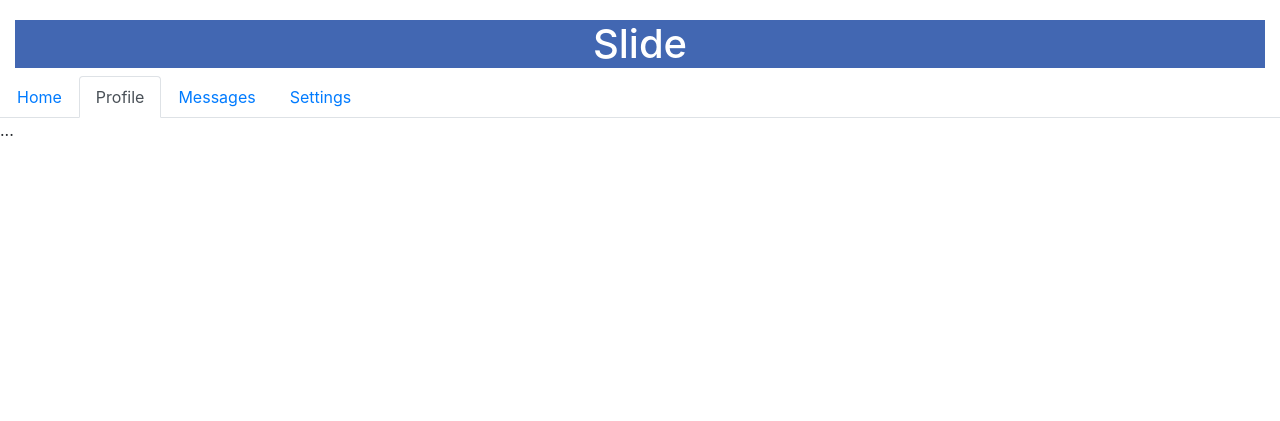
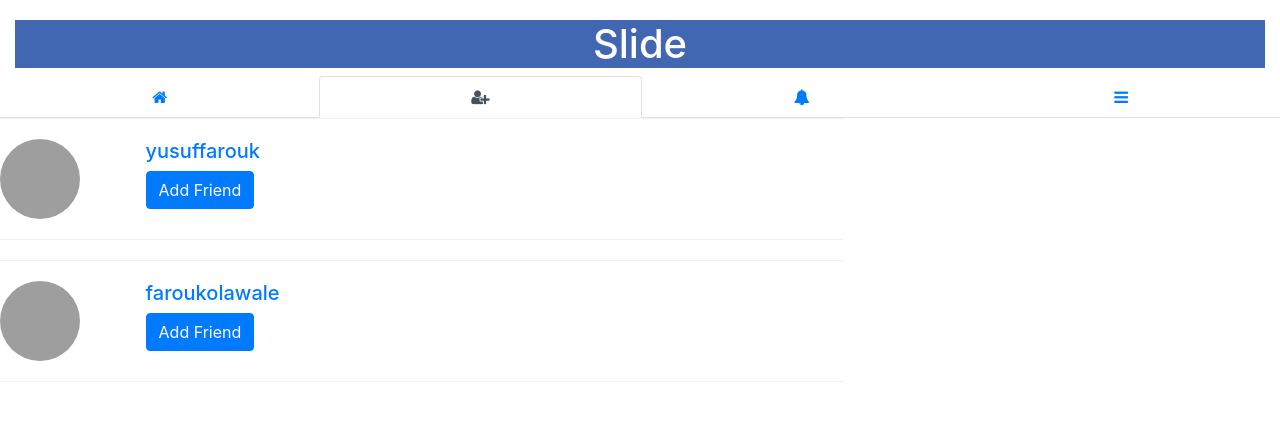
Before and after one commit to Znydee/slide, a Django app: page / in a window 1280 px wide, after a click that opens the changed part. Shown: the top 421 px of the page. Run offline with Django 4.2, Linux system fonts and the light colour scheme; a user stored in the database is signed in; data comes from the database, SQL or seed files in the repository; both versions use the stored data as it was after the commit; some libraries are stand-ins or nearby versions; grey boxes are pictures that could not be loaded.

Commit message:
worked on the friend suggestion feature and also completed the comment feature in both the index

```diff
--- a/slide/urls.py
+++ b/slide/urls.py
@@ -17,7 +17,7 @@ from django.contrib import admin
 from django.urls import path,include
 from django.conf import settings
 from django.conf.urls.static import static
-from users.views import register,send_friend_request,suggested_user_list,cancel_friend_request,accept_friend_request, decline_friend_request,like_post
+from users.views import register,send_friend_request,cancel_friend_request,accept_friend_request, decline_friend_request,like_post
 from django.contrib.auth import views as auth_views
 urlpatterns = [
     path('admin/', admin.site.urls),
--- a/users/templates/users/index.html
+++ b/users/templates/users/index.html
@@ -17,18 +17,18 @@
         <h1 class="text-center" style="background:#4267B2;  color: white">Slide</h1>
 </div>
 <!-- Nav tabs -->
-<ul class="nav nav-tabs" id="myTab" role="tablist">
+<ul class="nav nav-tabs nav-fill" id="myTab" role="tablist">
   <li class="nav-item" role="presentation">
-    <a class="nav-link active" id="home-tab" data-toggle="tab" href="#home" role="tab" aria-controls="home" aria-selected="true">Home</a>
+    <a class="nav-link active" id="home-tab" data-toggle="tab" href="#home" role="tab" aria-controls="home" aria-selected="true"><i class="fa fa-home "></i></a>
   </li>
   <li class="nav-item" role="presentation">
-    <a class="nav-link" id="profile-tab" data-toggle="tab" href="#profile" role="tab" aria-controls="profile" aria-selected="false">Profile</a>
+    <a class="nav-link" id="profile-tab" data-toggle="tab" href="#profile" role="tab" aria-controls="profile" aria-selected="false"><i class="fa fa-user-plus"></i></a>
   </li>
   <li class="nav-item" role="presentation">
-    <a class="nav-link" id="messages-tab" data-toggle="tab" href="#messages" role="tab" aria-controls="messages" aria-selected="false">Messages</a>
+    <a class="nav-link" id="messages-tab" data-toggle="tab" href="#messages" role="tab" aria-controls="messages" aria-selected="false"><i class="fa fa-bell "></i></a>
   </li>
   <li class="nav-item" role="presentation">
-    <a class="nav-link" id="settings-tab" data-toggle="tab" href="#settings" role="tab" aria-controls="settings" aria-selected="false">Settings</a>
+    <a class="nav-link" id="settings-tab" data-toggle="tab" href="#settings" role="tab" aria-controls="settings" aria-selected="false"><i class="fa fa-bars "></i></a>
   </li>
 </ul>
 
@@ -82,13 +82,66 @@
  {%endfor%}
  </div>
   </div>
-  <div class="tab-pane" id="profile" role="tabpanel" aria-labelledby="profile-tab">...</div>
+  <div class="tab-pane" id="profile" role="tabpanel" aria-labelledby="profile-tab">
+      {% for item in friends_suggestion %}
+      <div class="row">
+        <div class="col-md-8">
+            <div class="people-nearby">
+              <div class="nearby-user">
+                <div class="row">
+                  <div class="col-md-2 col-sm-2">
+                    <img src="https://bootdey.com/img/Content/avatar/avatar7.png" alt="user" class="profile-photo-lg">
+                  </div>
+                  <div class="col-md-4 col-sm-4">
+                        <h5><a href="#" class="profile-link">{{item.username}}</a></h5>            <button class="sbtn btn-primary btn pull-left"  id="ad{{item.username}}">Add Friend</button>
+                  </div>
+                </div>
+              </div>
+            </div>
+    	</div>
+	</div>
+      {% endfor %}
+  </div>
   <div class="tab-pane" id="messages" role="tabpanel" aria-labelledby="messages-tab">
   </div>
   <div class="tab-pane" id="settings" role="tabpanel" aria-labelledby="settings-tab">...</div>
 </div>
   <script type="text/javascript">
     $(document).ready(function(){
+    $(document).on("click",".sbtn",function(){
+        var elmId = $(this).attr("id");
+        var elmIdd = elmId.substring(2) ;
+        alert(elmIdd)
+        $.ajax(
+    {
+        type:"GET",
+        url: "{% url 'send-request' %}",
+        data:{
+                 username: elmIdd,
+        },
+        success: function()
+        {
+            $( `#${elmId}`  ).replaceWith(`<button class="cbtn btn-outline-danger btn pull-left" id=c3${elmIdd} >Cancel request</button>`)
+        }
+     })
+    });
+    $(document).on("click",".cbtn",function(){
+      var elmId = $(this).attr("id");
+      var elmIdd = elmId.substring(2) ;
+        alert(elmIdd)
+        $.ajax(
+    {
+        type:"GET",
+        url: "{% url 'cancel-request' %}",
+        data:{
+                 username: elmIdd,
+        },
+        success: function()
+        {
+            $( `#${elmId}`  ).replaceWith(`<button class="sbtn btn-primary btn pull-left" id=ad${elmIdd}>Add Friend</button>`)
+        }
+     })
+        });
     $(document).on("click",".libtn",function(){
         //alert("elmIdd")
         var elmId = $(this).attr("id");
--- a/users/templates/users/profile.html
+++ b/users/templates/users/profile.html
@@ -91,7 +91,7 @@
                   </div>
                   {% if item.sent_from == user%}
                   <div class="col-md-6 col-sm-6">
-                    <button class="cbtn btn-outline-danger btn pull-right" id="c1{{item.user.username}}">Cancel request</button>
+                    <button class="cbtn btn-outline-danger btn pull-right" id="c1{{item.sent_to.username}}">Cancel request</button>
                   </div>
                   {%else%}
                     <div class="col-md-6 col-sm-6">
--- a/users/views.py
+++ b/users/views.py
@@ -20,7 +20,24 @@ def home(request):
     user_likes=Like.objects.filter(user=request.user)
     for item in user_likes:
         user_liked_post.append(item.post)
-    return render(request,"users/index.html",{"post":posts,"form":form,"user_liked_post":user_liked_post})
+    friends_suggestion = []
+    all_users= User.objects.all()
+    friend_requests_sent= FriendRequests.objects.filter(sent_from=request.user)
+    users_friends= request.user.friends_list.exclude(user=request.user)
+    users_friends_user_list = []
+    for friend in users_friends:
+        users_friends_user_list.append(friend.user)
+    print(users_friends_user_list)
+    for friend in users_friends:
+        friends_friend = friend.friends.all()
+        #print(friend,friends_friend)
+        for f in friends_friend:
+            if f in users_friends_user_list or f == request.user or FriendRequests.objects.filter(sent_from=request.user,sent_to=f):
+                pass
+            else:
+                friends_suggestion.append(f)
+    print(friends_suggestion)
+    return render(request,"users/index.html",{"post":posts,"form":form,"user_liked_post":user_liked_post,"friends_suggestion":friends_suggestion})
 
 def detailedpost(request,slug,id):
     det_post=get_object_or_404(Posts,pk=id)
@@ -61,25 +78,25 @@ def profile(request, slug):
     users_requests=FriendRequests.objects.filter(sent_from=request.user)|FriendRequests.objects.filter(sent_to=request.user).order_by("-time_sent")
     return render(request,"users/profile.html",{"friends":friends,"profiles_owner":profiles_owner,"posts":posts,"auth_user_friends_users":auth_user_friends_users,"users_requests":users_requests,"users_requests_already_sent":users_requests_already_sent,"users_requests_already_recieved":users_requests_already_recieved}
     )
-def suggested_user_list(request):
-    friends_suggestion = []
-    all_users= User.objects.all()
-    friend_requests_sent= FriendRequests.objects.filter(sent_from=request.user)
-    users_friends= request.user.friends_list.exclude(user=request.user)
-    users_friends_user_list = []
-    for friend in users_friends:
-        users_friends_user_list.append(friend.user)
-    print(users_friends_user_list)
-    for friend in users_friends:
-        friends_friend = friend.friends.all()
-        #print(friend,friends_friend)
-        for f in friends_friend:
-            if f in users_friends_user_list or f == request.user:
-                pass
-            else:
-                friends_suggestion.append(f)
-    print(friends_suggestion)
-    return render(request,"users/profile.html",{"friends_suggestion":friends_suggestion,friend_requests_sent:"friend_requests_sent"})
+#def suggested_user_list(request):
+#    friends_suggestion = []
+#    all_users= User.objects.all()
+#    friend_requests_sent= FriendRequests.objects.filter(sent_from=request.user)
+#    users_friends= request.user.friends_list.exclude(user=request.user)
+#    users_friends_user_list = []
+#    for friend in users_friends:
+#        users_friends_user_list.append(friend.user)
+#    print(users_friends_user_list)
+#    for friend in users_friends:
+#        friends_friend = friend.friends.all()
+#        #print(friend,friends_friend)
+#        for f in friends_friend:
+#            if f in users_friends_user_list or f == request.user:
+#                pass
+#            else:
+#                friends_suggestion.append(f)
+#    print(friends_suggestion)
+#    return render(request,"users/profile.html",{"friends_suggestion":friends_suggestion,friend_requests_sent:"friend_requests_sent"})
 
 def like_post(request):
     id=request.GET["id"]
```
Also changed, not shown: users/templates/users/detailedpost.html (+8 -3 lines), db.sqlite3.
